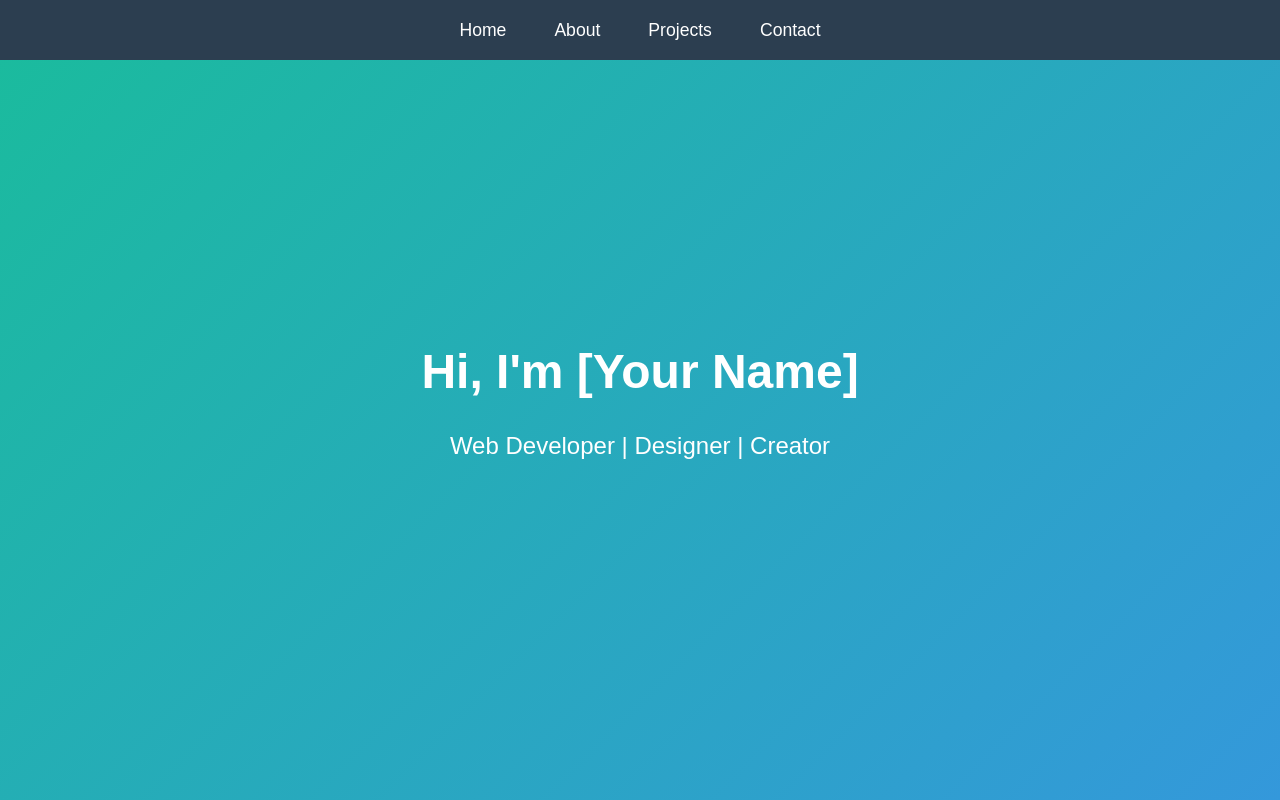
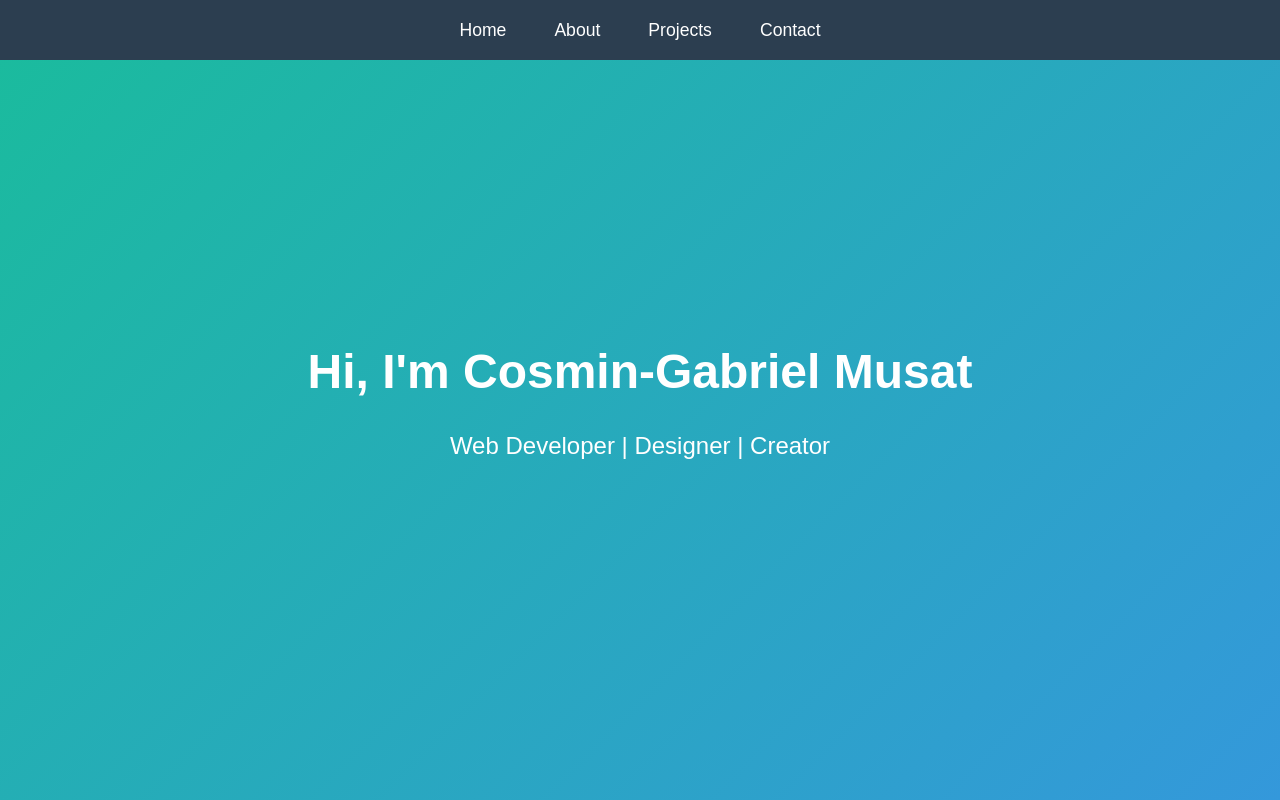
Before and after one commit to CosminM96/CosminM96-github.io, a plain HTML site: page index.html in a window 1280 px wide. Shown: the top 800 px of the page. Drawn offline with nearby package versions, Linux system fonts and the light colour scheme.

Commit message:
update portofolio page

```diff
--- a/index.html
+++ b/index.html
@@ -3,7 +3,7 @@
 <head>
     <meta charset="UTF-8">
     <meta name="viewport" content="width=device-width, initial-scale=1.0">
-    <title>Modern Portfolio</title>
+    <title>My Portofolio</title>
     <!-- Animate.css CDN -->
     <link rel="stylesheet" href="https://cdnjs.cloudflare.com/ajax/libs/animate.css/4.1.1/animate.min.css"/>
     <style>
@@ -229,7 +229,7 @@
     <!-- Hero Section -->
     <section id="hero" class="animate__animated animate__fadeIn">
         <div>
-            <h1>Hi, I'm [Your Name]</h1>
+            <h1>Hi, I'm Cosmin-Gabriel Musat</h1>
             <p>Web Developer | Designer | Creator</p>
         </div>
     </section>
```
